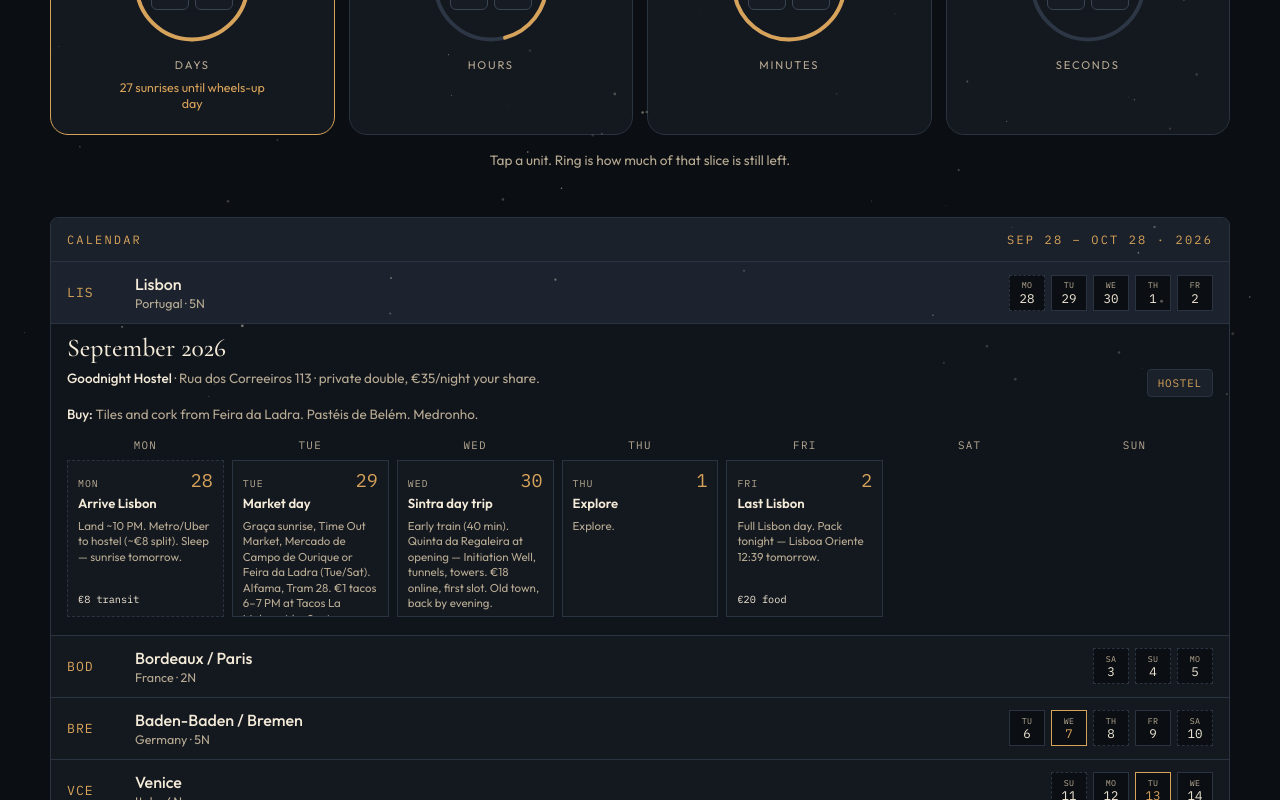
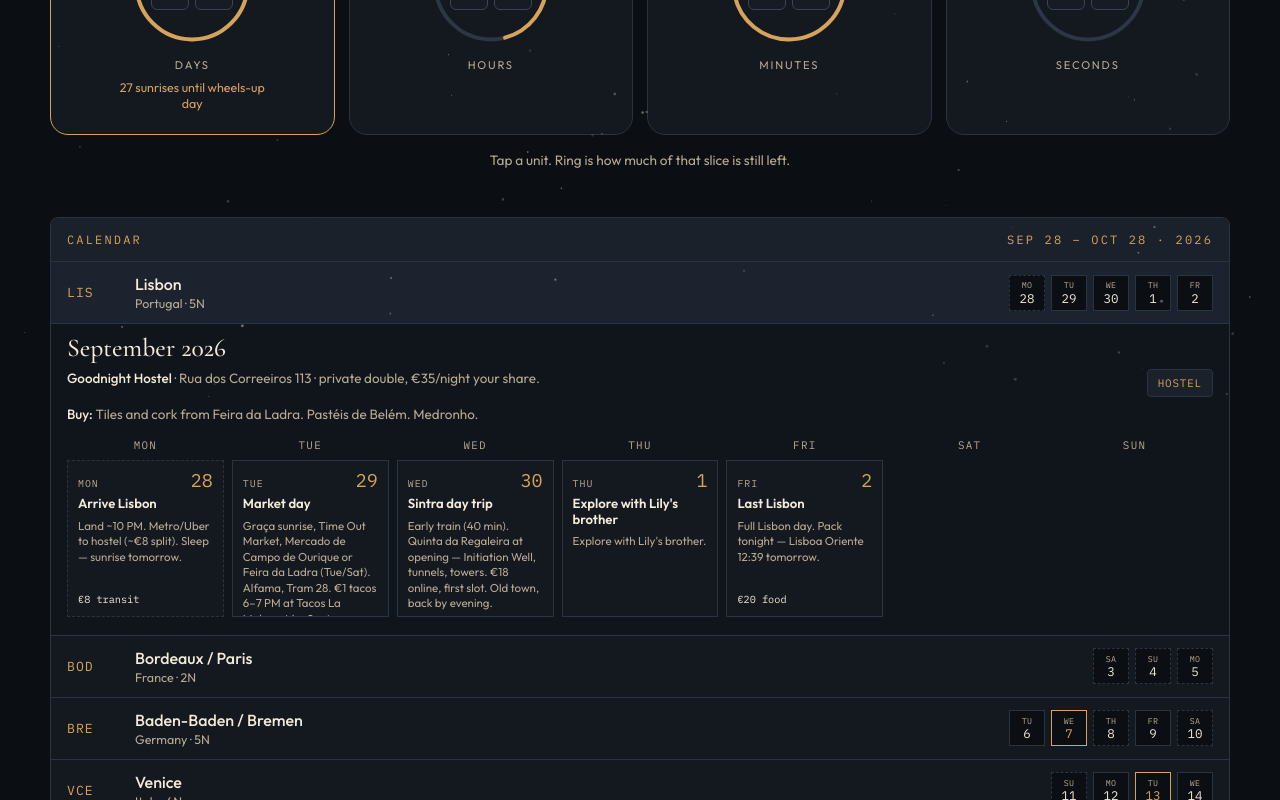
Before and after one commit to leonamotyer/EuropeTrip, a React (Vite) app: page / in a window 1280 px wide. Shown: the part 398-1198 px from the top of the page. Built offline with nearby package versions, Linux system fonts and the light colour scheme.

Commit message:
updates libson

```diff
--- a/src/data/trip.js
+++ b/src/data/trip.js
@@ -63,8 +63,8 @@ export const trip = {
           iso: "2026-10-01",
           n: 1,
           weekday: "Thu",
-          title: "Explore",
-          plan: "Explore.",
+          title: "Explore with Lily's brother",
+          plan: "Explore with Lily's brother.",
           cost: "",
           tag: "day",
         },
```
